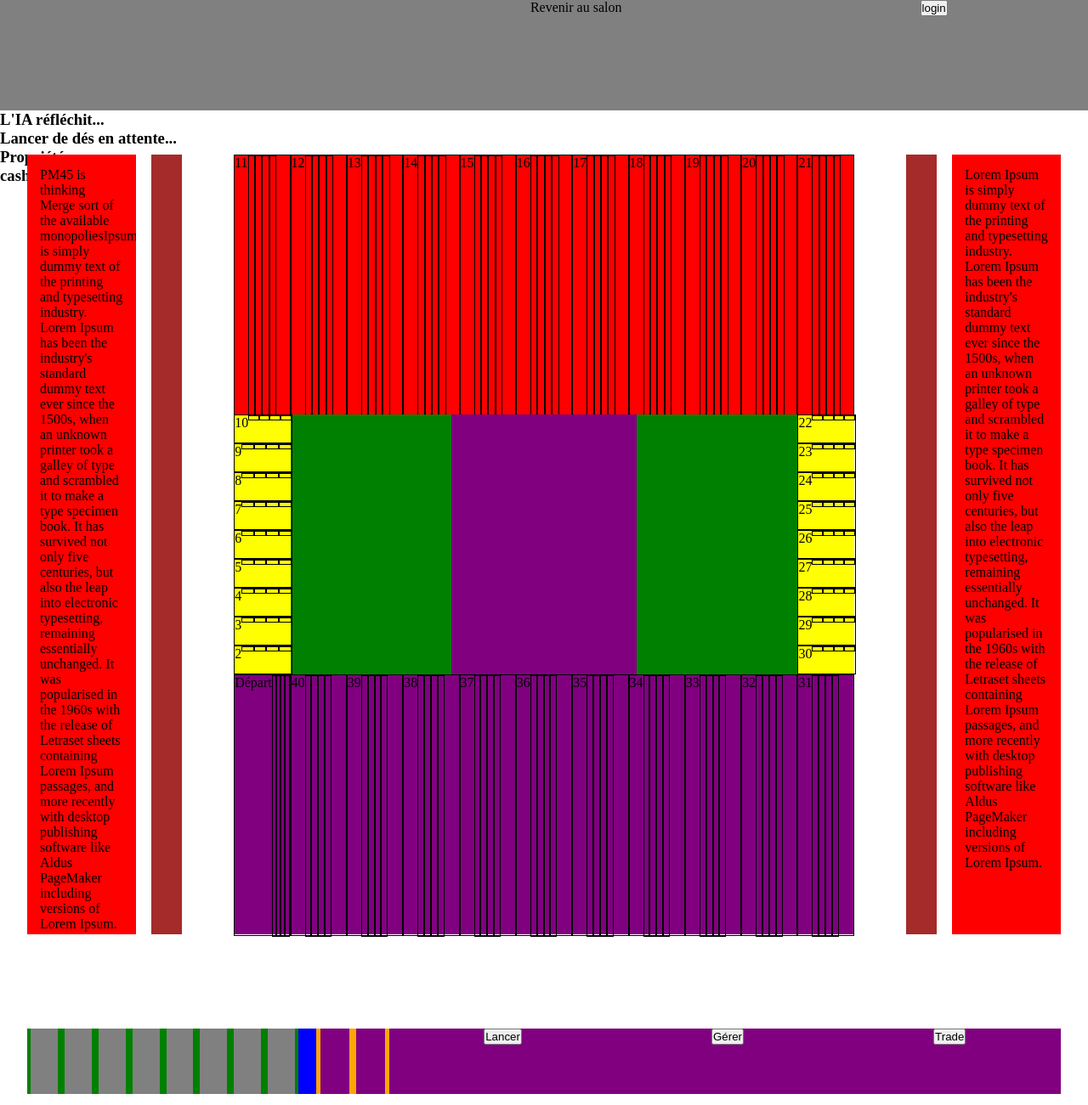
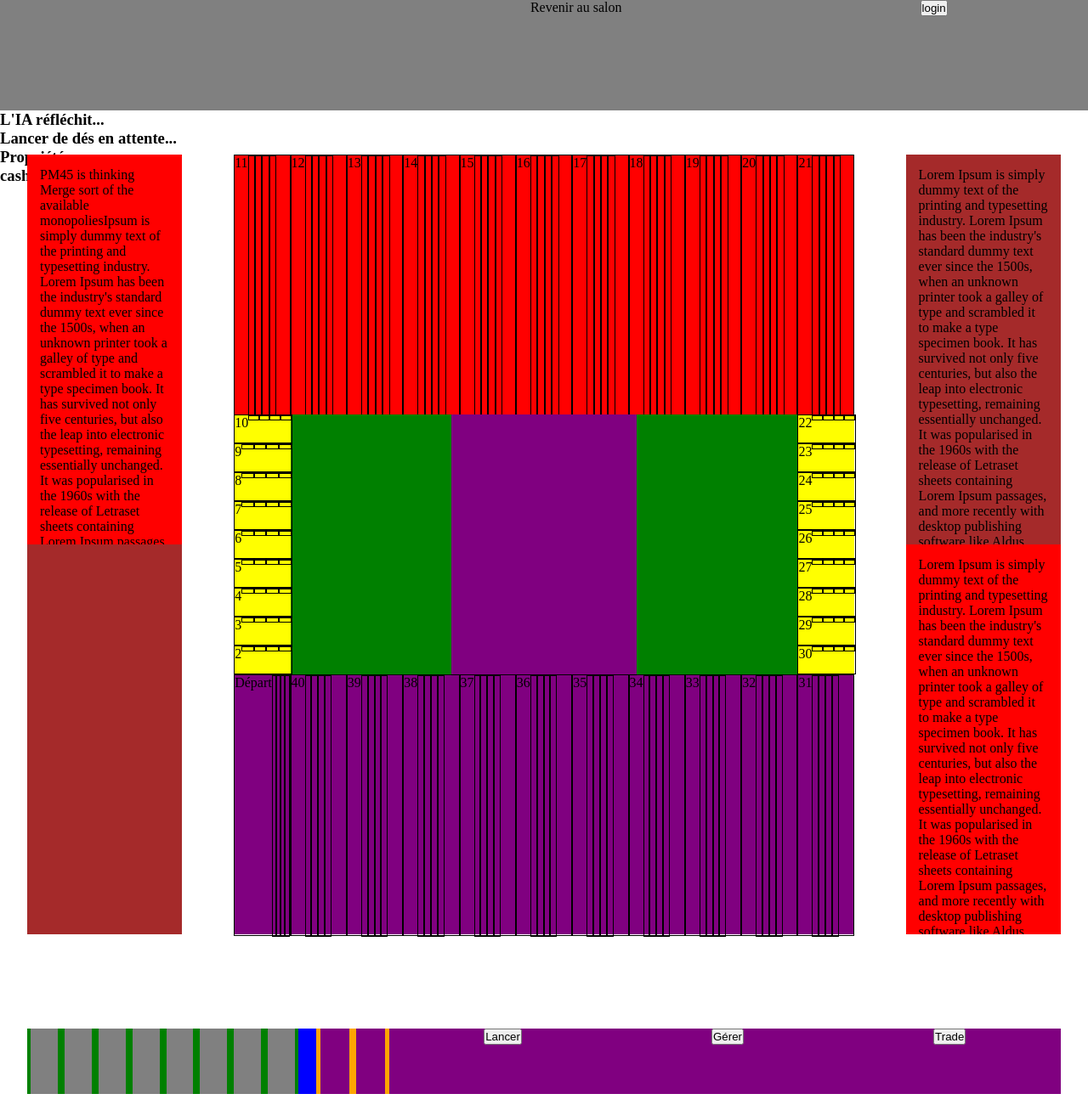
Before and after one commit to DevPlateforme/monopolyAI, a PHP site: page /monopolyai/soloGame.php in a window 1280 px wide. Shown: the whole page at 85% size. Run offline with PHP 8.4, Linux system fonts and the light colour scheme.

Commit message:
third ai added

```diff
--- a/soloGame.php
+++ b/soloGame.php
@@ -220,9 +220,9 @@
 
    <div id='aisAndBoard'>
 
-       <div id='ai1Div'>
+       <div id='ai1DivAndStats'>
 
-            <div id='mainAi1Div'>
+            <div id='ai1Div'>
 
                   <p>
 
@@ -236,7 +236,7 @@
                 </p>
             </div>
 
-            <div id = "ai1DivPropertiesCount">
+            <div id = "statsDiv">
 
                   <div id='ai1RentalPropertiesCount'>
 
@@ -276,35 +276,24 @@
     </div>
 
 
-       <div id='ai2Div'>
+       <div id='ai2AndAi3Div'>
 
-            <div id = "ai2DivPropertiesCount">
-
-              <div id='ai2RentalPropertiesCount'>
-
-                <div></div>
-                <div></div>
-                <div></div>
-                <div></div>
-                <div></div>
-                <div></div>
-                <div></div>
-                <div></div>
-
-             </div>
+            <div id = "ai2Div">
 
 
-             <div id='ai2TrainsAndPublicServicesCount'>
 
-                <div></div>
-                <div></div>
+            <p>Lorem Ipsum is simply dummy text of the printing and typesetting industry.
+                   Lorem Ipsum has been the industry's standard dummy text ever since the 1500s,
+                   when an unknown printer took a galley of type and scrambled it to make a type specimen book.
+                   It has survived not only five centuries, but also the leap into electronic typesetting, remaining essentially unchanged.
+                   It was popularised in the 1960s with the release of Letraset sheets containing Lorem Ipsum passages,
+                  and more recently with desktop publishing software like Aldus PageMaker including versions of Lorem Ipsum.</p>
 
-             </div>
 
 
             </div>
 
-            <div id='mainAi2Div'>
+            <div id='ai3Div'>
 
                  <p>Lorem Ipsum is simply dummy text of the printing and typesetting industry.
                    Lorem Ipsum has been the industry's standard dummy text ever since the 1500s,
--- a/style/style.css
+++ b/style/style.css
@@ -93,23 +93,23 @@ NAV BAR
  }
 
 
- #ai1Div{
+ #ai1DivAndStats{
 
      width: 15%;
 
      display: flex;
 
-     flex-direction : row;
+     flex-direction : column;
 
      justify-content: space-between;
  }
 
 
- #mainAi1Div{
+ #ai1Div{
 
-    height: 100%;
+    height: 40%;
 
-    width: 70%;
+    width: 100%;
 
     background: red;
 
@@ -119,17 +119,19 @@ NAV BAR
 
 
 
- #mainAi1Div p{
+ #ai1Div p{
 
     padding : 15px;
 
+  }
 
-  }
-#ai1DivPropertiesCount{
 
-    height: 100%;
 
-    width: 20%;
+#statsDiv{
+
+    height: 40%;
+
+    width: 100%;
 
     background: brown;
 
@@ -145,25 +147,46 @@ NAV BAR
 
 
 
- #ai2Div{
+ #ai2AndAi3Div{
 
     width: 15%;
 
     display: flex;
 
-    flex-direction : row;
+    flex-direction : column;
 
     justify-content: space-between;
 
 
  }
 
+ #ai2Div{
 
- #mainAi2Div{
+    height: 40%;
 
-    height: 100%;
+    width: 100%;
 
-    width: 70%;
+    background: brown;
+
+    overflow: hidden;
+
+}
+
+
+
+#ai2Div p{
+
+    padding : 15px;
+
+
+  }
+
+
+ #ai3Div{
+
+    height: 40%;
+
+    width: 100%;
 
     background: red;
 
@@ -172,23 +195,12 @@ NAV BAR
 
  }
 
-  #mainAi2Div p{
+  #ai3Div p{
 
     padding : 15px;
 
 
   }
-
-#ai2DivPropertiesCount{
-
-    height: 100%;
-
-    width: 20%;
-
-    background: brown;
-
-}
-
 
 
 #humanBoard{
```
